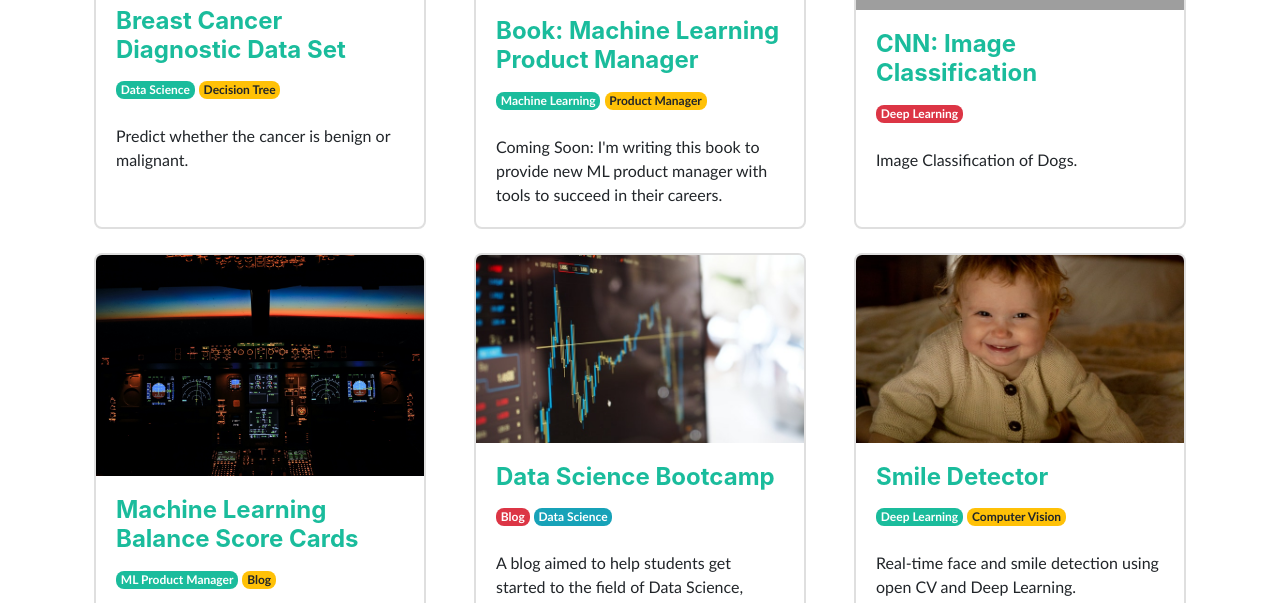
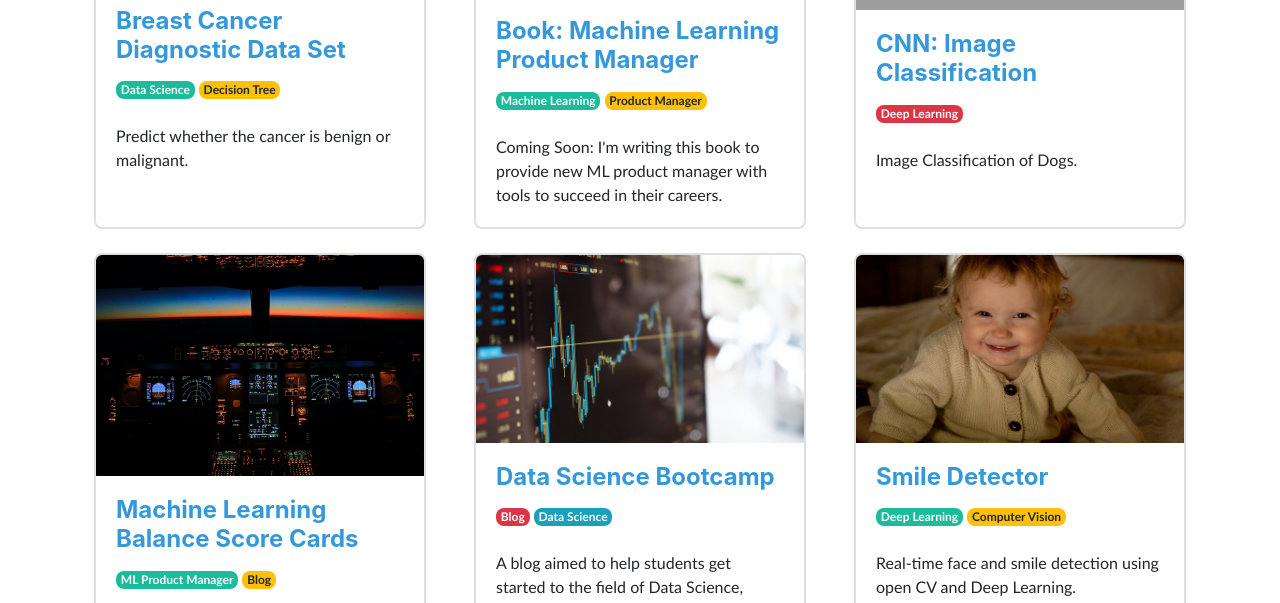
Before and after one commit to vijaypatha/vijaypatha.github.io, a plain HTML site: page index.html in a window 1280 px wide. Shown: the part 1263-1866 px from the top of the page. Drawn offline with nearby package versions, Linux system fonts and the light colour scheme; grey boxes are pictures that could not be loaded; a web font is replaced by a local one.

Commit message:
Update heading.css

```diff
--- a/css/heading.css
+++ b/css/heading.css
@@ -40,6 +40,10 @@ background-color: #3498DB;
     background-color: #3498DB;
 }
 
+
+a{
+color: #3498DB; }
+
 /* color: #1abc9c*
 
 
```
